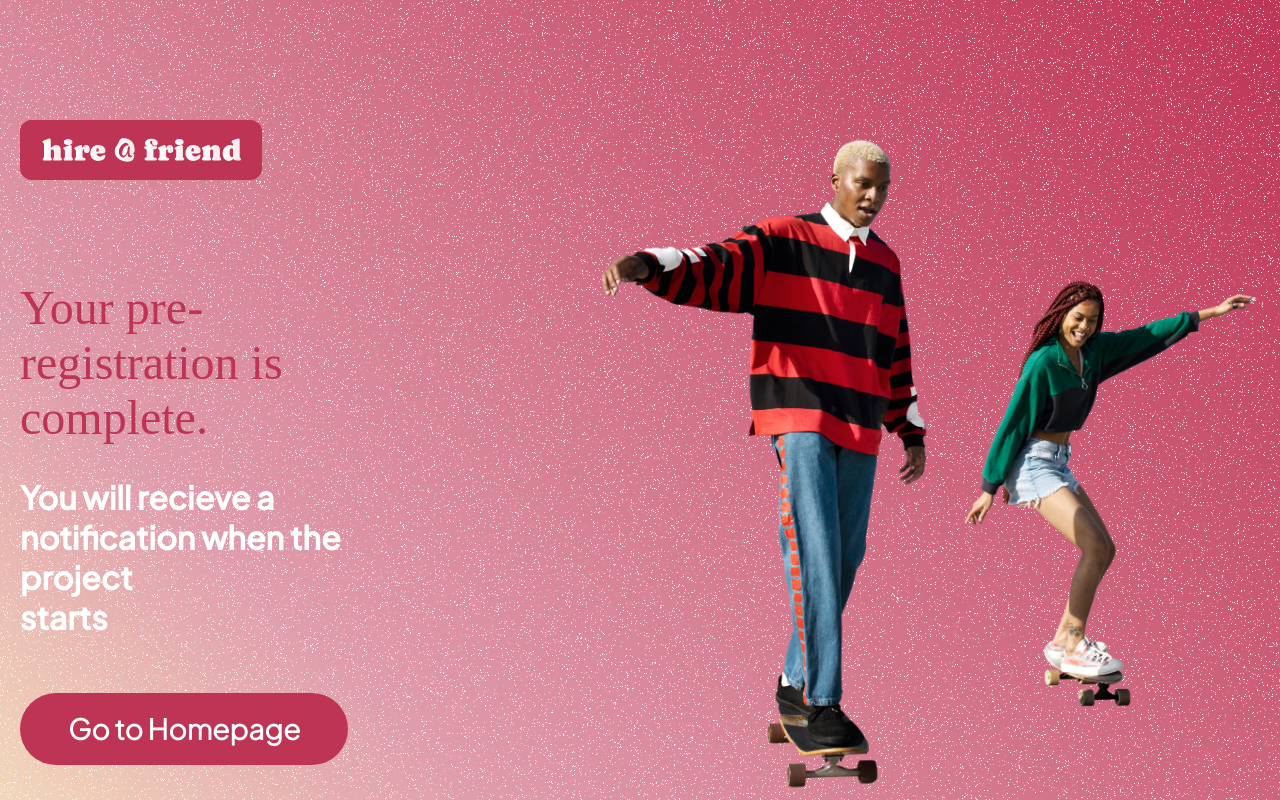
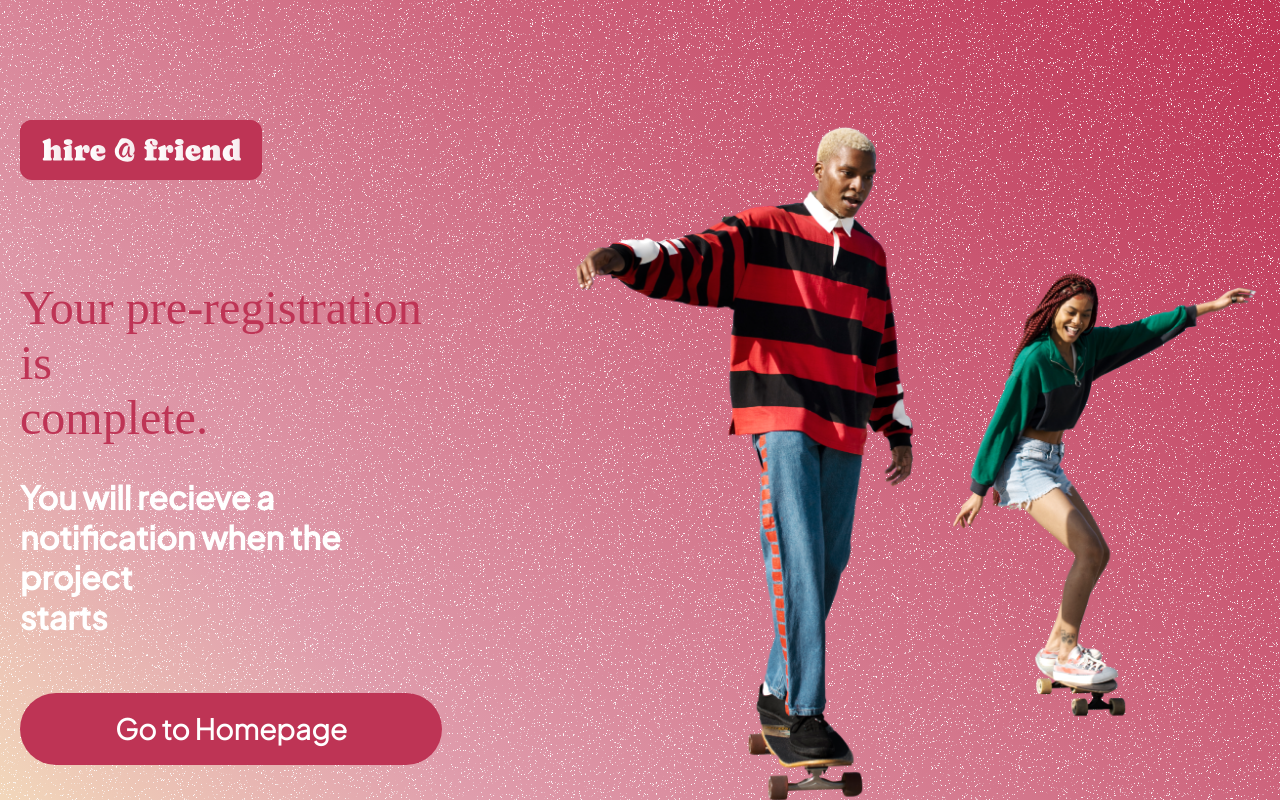
Before and after one commit to Mylothros/hire-a-friend, a Next.js app: page /SignUpSuccess in a window 1280 px wide. Shown: the top 800 px of the page. Built offline with nearby package versions, Linux system fonts and the light colour scheme; a web font is replaced by a local one.

Commit message:
fix the gap again

```diff
--- a/styles/pages/signUpSuccess.module.scss
+++ b/styles/pages/signUpSuccess.module.scss
@@ -3,7 +3,7 @@
     justify-content: center;
     text-align: center;
     height: 140vh;
-    gap: 250px;
+    gap: 130px;
     background: url('../../public/assets/images/noise.png'),
     -webkit-linear-gradient(linear-gradient(45deg, #ffff003b, #be34547c, #be3454c2, #BE3455));
     background:
```
